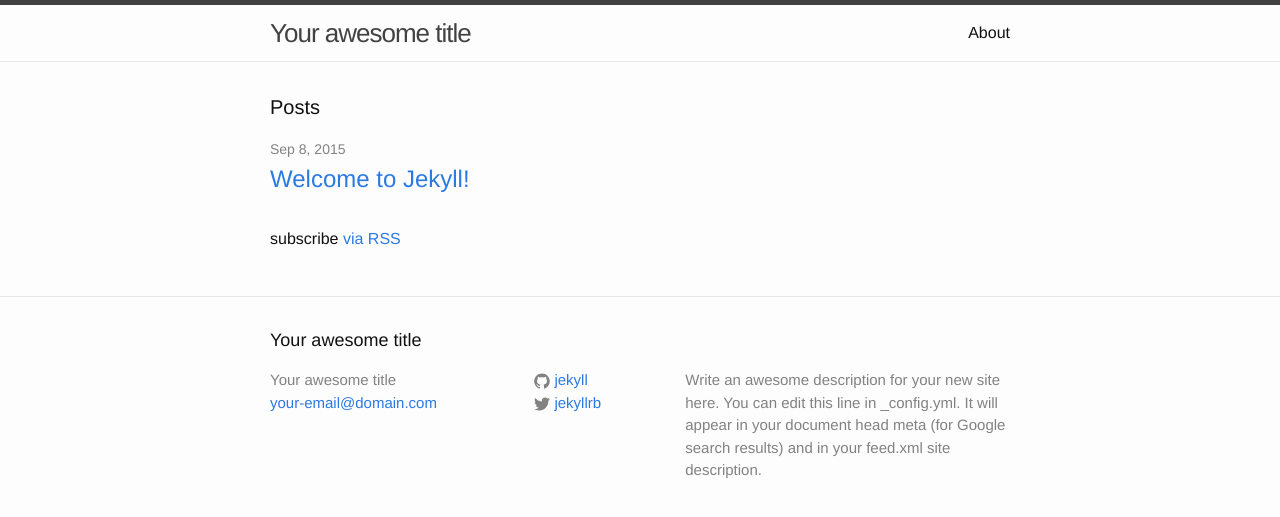
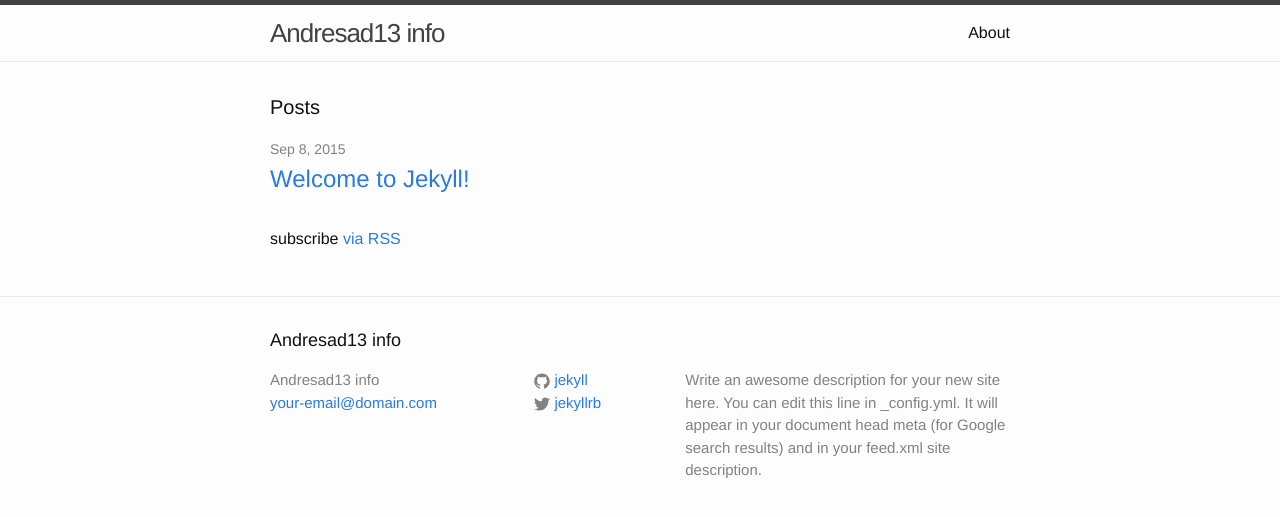
Before and after one commit to lluju/andresad13.github.io, a Jekyll site: the page built from index.html, in a window 1280 px wide. Shown: the top 517 px of the page. Built offline with Jekyll 4.4.1, drawn with Linux system fonts in a browser that asks for light colours.

Commit message:
add
add title

```diff
--- a/_config.yml
+++ b/_config.yml
@@ -1,5 +1,5 @@
 # Site settings
-title: Your awesome title
+title: Andresad13 info
 email: your-email@domain.com
 description: > # this means to ignore newlines until "baseurl:"
   Write an awesome description for your new site here. You can edit this
```
